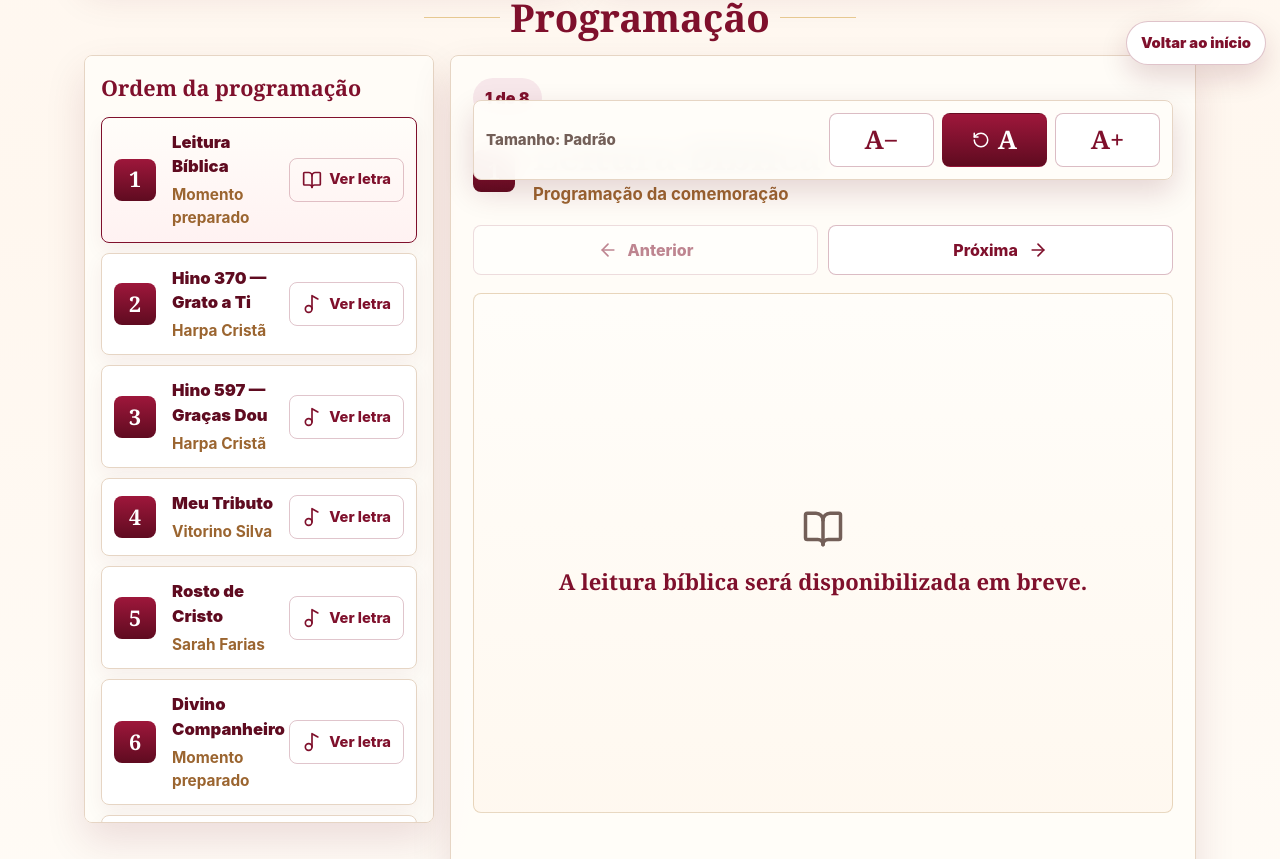
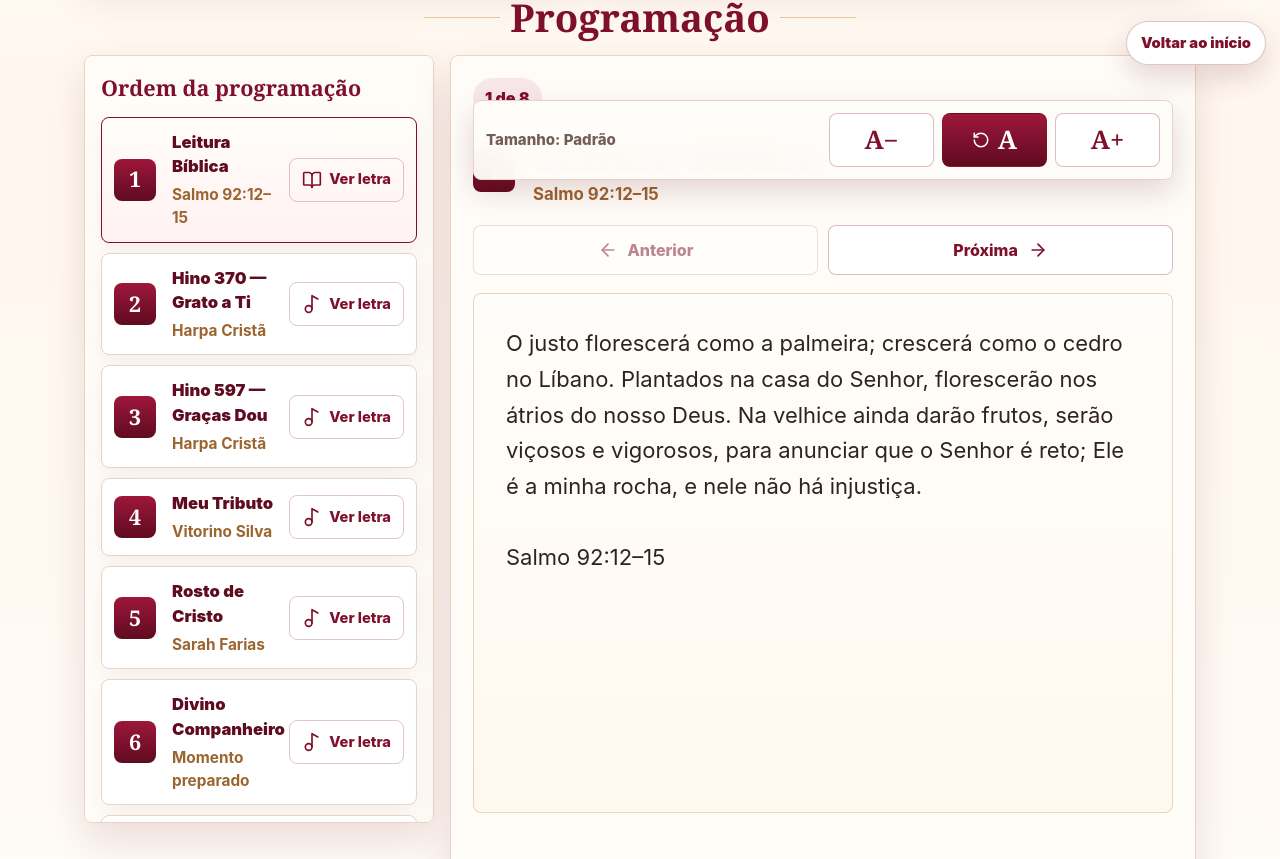
Before and after one commit to rafaelteixeirarnnt/site-aniversario-nazira, a React (Vite) app: page / in a window 1280 px wide. Shown: the part 721-1580 px from the top of the page. Built offline with nearby package versions, Linux system fonts and the light colour scheme.

Commit message:
content: add bible reading

```diff
--- a/src/data/program.ts
+++ b/src/data/program.ts
@@ -6,8 +6,10 @@ export const program: ProgramItem[] = [
     order: 1,
     type: "reading",
     title: "Leitura Bíblica",
-    reference: "",
-    content: "",
+    reference: "Salmo 92:12–15",
+    content: `O justo florescerá como a palmeira; crescerá como o cedro no Líbano. Plantados na casa do Senhor, florescerão nos átrios do nosso Deus. Na velhice ainda darão frutos, serão viçosos e vigorosos, para anunciar que o Senhor é reto; Ele é a minha rocha, e nele não há injustiça.
+
+Salmo 92:12–15`,
   },
   {
     id: "hino-370",
```
